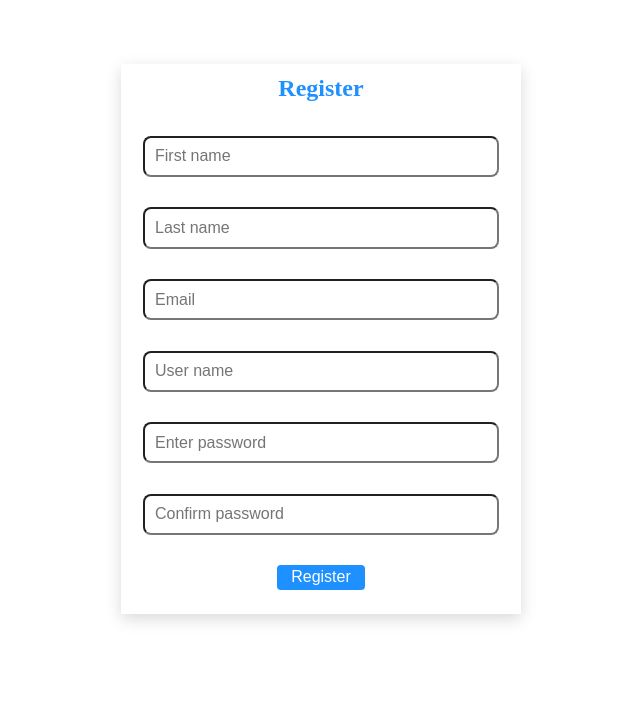
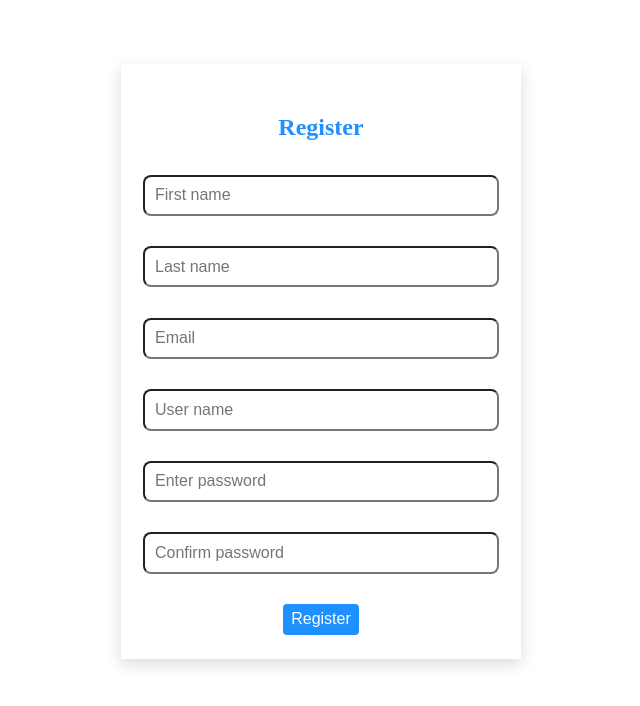
Before and after one commit to Asquare952/Cssform, a plain HTML site: page index.html in a window 1280 px wide. Shown: the whole page, without its empty margins (319-959 px from the left). Drawn offline with Linux system fonts and the light colour scheme.

Commit message:
changes add

```diff
--- a/style.css
+++ b/style.css
@@ -19,6 +19,7 @@ form{
 .tittle{
     padding: .7rem;
     color: dodgerblue;
+    padding-top: 50px;
 }
 .form-wrapper > div {
     padding: 8px;
@@ -32,7 +33,7 @@ form{
     cursor: pointer;
 }
 .btn button{
-    padding: 0.2rem .9rem;
+    padding: 0.4rem .5rem;
     background-color: dodgerblue;
     border: none;
     color: white;
```
Also changed, not shown: index.html (+5 -3 lines).
